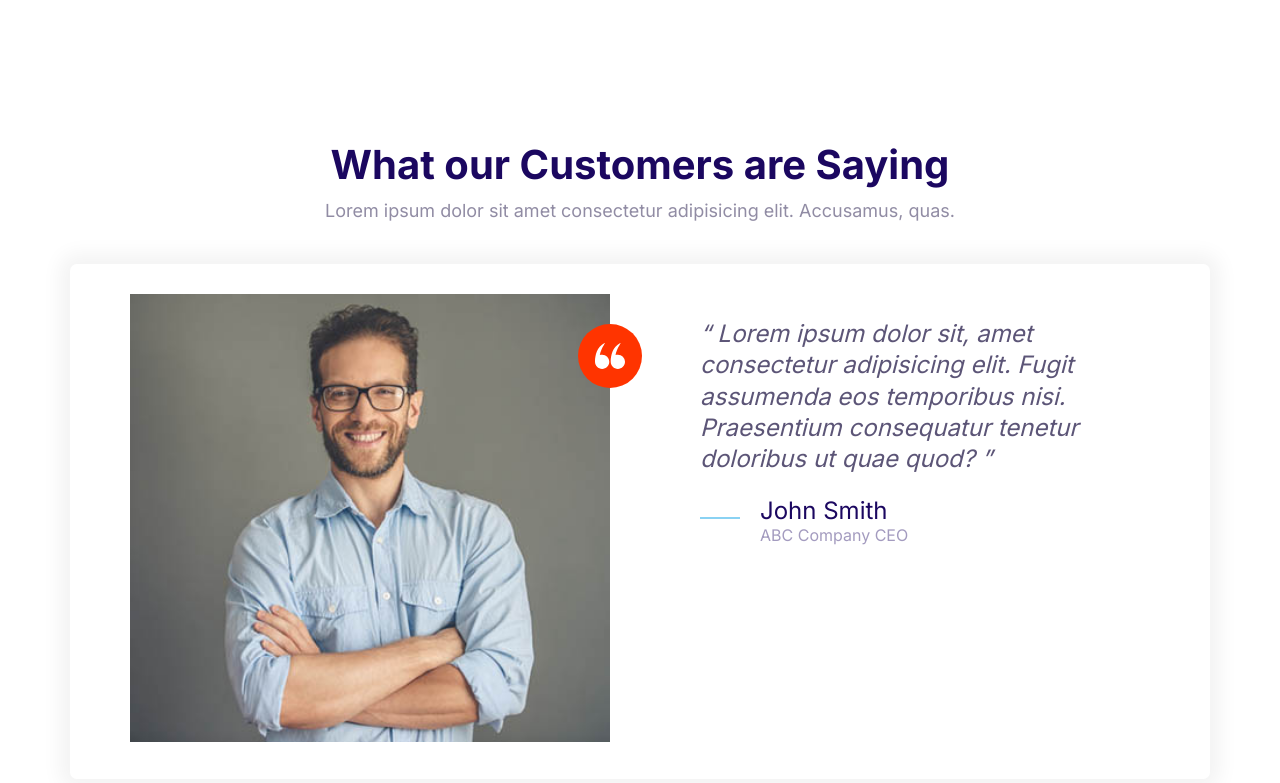
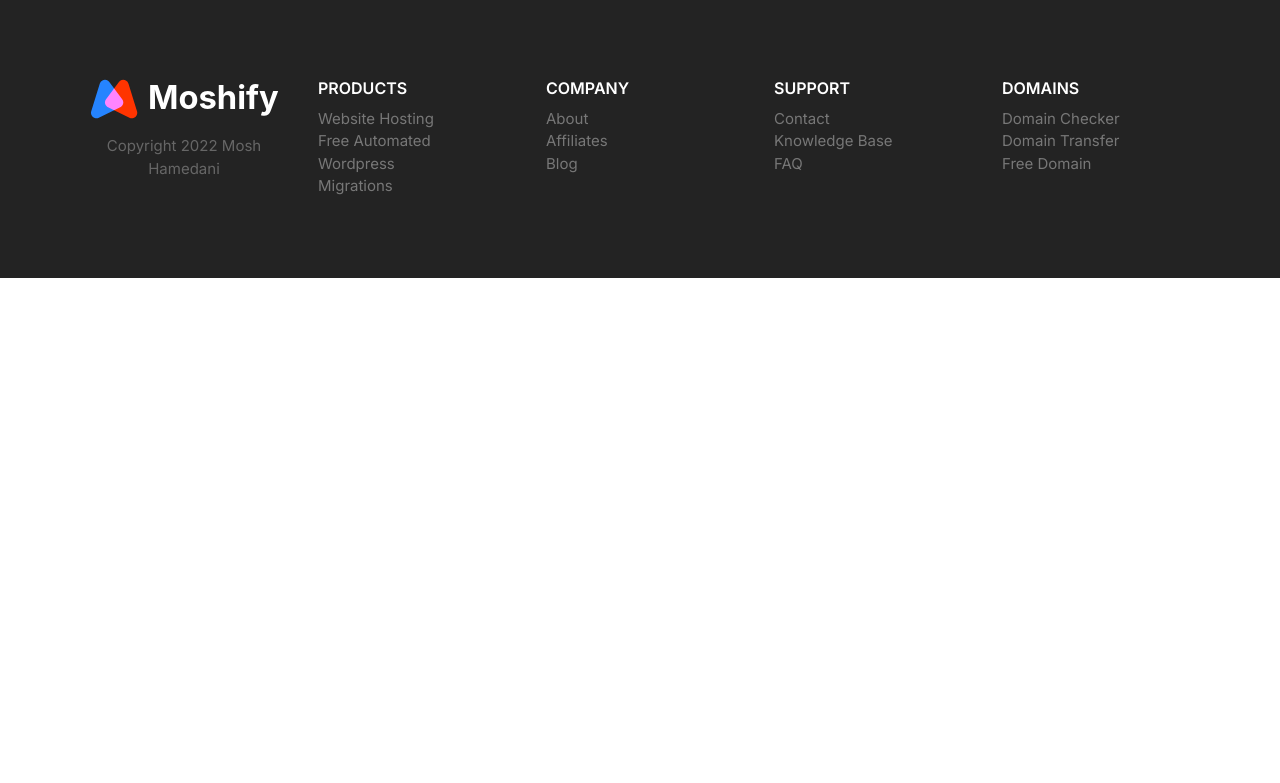
Before and after one commit to Leonard-McCook/Moshify, a plain HTML site: page index.html in a window 1280 px wide. Drawn offline with Linux system fonts and the light colour scheme.

Commit message:
Build footer block.

```diff
--- a/css/styles.css
+++ b/css/styles.css
@@ -16,7 +16,6 @@
 }
 
 /* Typography */
-
 ::selection {
   background: var(--color-primary);
   color: #fff;
@@ -78,16 +77,15 @@ p {
 }
 
 /* Links */
-
 a {
   text-decoration: none;
 }
 
 .link-arrow {
   color: var(--color-accent);
+  text-transform: uppercase;
   font-size: 2rem;
   font-weight: bold;
-  text-transform: uppercase;
 }
 
 .link-arrow::after {
@@ -105,7 +103,6 @@ a {
     font-size: 1.5rem;
   }
 }
-
 /* Badges */
 
 .badge {
@@ -140,9 +137,7 @@ a {
     font-size: 1.2rem;
   }
 }
-
 /* Lists */
-
 .list {
   list-style: none;
   padding-left: 0;
@@ -169,9 +164,7 @@ a {
     padding-left: 0;
   }
 }
-
 /* Icons */
-
 .icon {
   width: 40px;
   height: 40px;
@@ -205,7 +198,6 @@ a {
 }
 
 /* Buttons */
-
 .btn {
   border-radius: 40px;
   border: 0;
@@ -282,7 +274,6 @@ a {
 }
 
 /* Inputs */
-
 .input {
   border-radius: var(--border-radius);
   border: 1px solid var(--color-border);
@@ -317,9 +308,7 @@ a {
     font-size: 1.5rem;
   }
 }
-
 /* Cards */
-
 .card {
   border-radius: 7px;
   box-shadow: 0 0 20px 10px #f3f3f3;
@@ -350,7 +339,6 @@ a {
 }
 
 /* Plans */
-
 .plan {
   transition: transform 0.2s ease-out;
 }
@@ -426,8 +414,8 @@ a {
     font-size: 1.7rem;
   }
 }
+
 /* Media */
-
 .media {
   display: flex;
   margin-bottom: 4rem;
@@ -444,9 +432,7 @@ a {
 .media__image {
   margin-top: 1rem;
 }
-
 /* Quotes */
-
 .quote {
   font-size: 3rem;
   font-style: italic;
@@ -496,7 +482,6 @@ a {
 }
 
 /* Grids */
-
 .grid {
   display: grid;
 }
@@ -514,7 +499,6 @@ a {
 }
 
 /* Testimonials */
-
 .testimonial {
   padding: 3rem;
 }
@@ -535,6 +519,10 @@ a {
 }
 
 @media screen and (min-width: 768px) {
+  .testimonial__image {
+    margin: 0;
+  }
+
   .testimonial .quote,
   .testimonial .quote__author {
     font-size: 2.4rem;
@@ -542,11 +530,11 @@ a {
 
   .testimonial .quote {
     margin-left: 6rem;
+    margin-right: 0;
   }
 }
 
 /* Callouts */
-
 .callout {
   padding: 4rem;
   border-radius: 5px;
@@ -576,6 +564,7 @@ a {
   .callout .grid--1x2 {
     grid-template-columns: 1fr auto;
   }
+
   .callout__content {
     text-align: left;
   }
@@ -587,7 +576,6 @@ a {
 }
 
 /* Collapsibles */
-
 .collapsible__header {
   display: flex;
   justify-content: space-between;
@@ -618,9 +606,7 @@ a {
   max-height: 100vh;
   opacity: 1;
 }
-
 /* Blocks */
-
 .block {
   --padding-vertical: 6rem;
   padding: var(--padding-vertical) 2rem;
@@ -662,7 +648,6 @@ a {
 }
 
 /* Navigation Bar */
-
 .nav {
   background: #000;
   display: flex;
@@ -750,7 +735,6 @@ a {
 }
 
 /* Domain Block */
-
 .block-domain .input-group {
   box-shadow: 0 0 30px 20px #e6ebee;
   border: 0;
@@ -774,9 +758,7 @@ a {
     grid-template-columns: repeat(auto-fit, minmax(10rem, 1fr));
   }
 }
-
 /* Plans Block */
-
 .block-plans .grid {
   gap: 8rem 4rem;
 }
@@ -787,7 +769,6 @@ a {
 }
 
 /* Features */
-
 .feature {
   gap: 4rem 2rem;
   margin: 12rem 0;
@@ -812,7 +793,6 @@ a {
 }
 
 /* Showcase Block */
-
 .block-showcase__image > img {
   width: 100%;
 }
@@ -831,3 +811,83 @@ a {
     max-width: 700px;
   }
 }
+/* Footer */
+.footer {
+  background: #232323;
+}
+
+.footer a {
+  color: #777;
+  transition: color 0.3s;
+}
+
+.footer a:hover {
+  color: #fff;
+}
+
+.footer__section {
+  padding: 2rem;
+  border-bottom: 1px solid #393939;
+}
+
+.footer__section .list {
+  margin: 0;
+}
+
+.footer__heading {
+  text-transform: uppercase;
+  font-weight: 600;
+}
+
+.footer__brand {
+  margin-top: 5rem;
+  text-align: center;
+}
+
+.footer__brand img {
+  /* TODO: Consider refactoring this and applying it to
+  all images. */
+  width: 100%;
+  max-width: 230px;
+}
+
+.footer__copyright {
+  font-size: 2.1rem;
+  color: #fff;
+  opacity: 0.3;
+}
+
+@media screen and (min-width: 768px) {
+  .footer {
+    font-size: 1.5rem;
+  }
+  .footer__sections {
+    grid-template-columns: repeat(auto-fit, minmax(10rem, 1fr));
+  }
+
+  .footer .collapsible__chevron {
+    display: none;
+  }
+
+  .footer .collapsible__content {
+    opacity: 1;
+    max-height: 100%;
+  }
+
+  .footer__brand {
+    order: -1;
+    margin-top: 1rem;
+  }
+
+  .footer__copyright {
+    font-size: 1.5rem;
+  }
+
+  .footer__section {
+    border: 0;
+  }
+
+  .footer__heading {
+    font-size: 1.6rem;
+  }
+}
--- a/index.html
+++ b/index.html
@@ -15,54 +15,74 @@
     <link rel="stylesheet" href="css/styles.css" />
   </head>
   <body>
-    <section class="block">
-      <header class="block__header">
-        <h2>What our Customers are Saying</h2>
-        <p>
-          Lorem ipsum dolor sit amet consectetur adipisicing elit. Accusamus,
-          quas.
-        </p>
+    <footer class="block block--dark footer">
+      <div class="container grid footer__sections">
+        <section class="collapsible collapsible--expanded footer__section">
+          <header class="collapsible__header">
+            <h2 class="collapsible__heading footer__heading">Products</h2>
+            <svg class="icon icon--white collapsible__chevron">
+              <use xlink:href="images/sprite.svg#chevron"></use>
+            </svg>
           </header>
-      <div class="container">
-        <body style="padding: 5rem">
-          <div class="card testimonial">
-            <div class="grid grid--1x2">
-              <div class="testimonial__image">
-                <img
-                  src="images/testimonial.jpg"
-                  alt="A happy, smiling customer"
-                />
-                <span class="icon-container icon-container--accent">
-                  <svg class="icon icon--white icon--small">
-                    <use xlink:href="images/sprite.svg#quotes"></use>
+          <div class="collapsible__content">
+            <ul class="list">
+              <li><a href="#">Website Hosting</a></li>
+              <li><a href="#">Free Automated Wordpress</a></li>
+              <li><a href="#">Migrations</a></li>
+            </ul>
+          </div>
+        </section>
+        <section class="collapsible footer__section">
+          <header class="collapsible__header">
+            <h2 class="collapsible__heading footer__heading">Company</h2>
+            <svg class="icon icon--white collapsible__chevron">
+              <use xlink:href="images/sprite.svg#chevron"></use>
             </svg>
-                </span>
+          </header>
+          <div class="collapsible__content">
+            <ul class="list">
+              <li><a href="#">About</a></li>
+              <li><a href="#">Affiliates</a></li>
+              <li><a href="#">Blog</a></li>
+            </ul>
           </div>
-              <blockquote class="quote">
-                <p class="quote__text">
-                  Lorem ipsum dolor sit, amet consectetur adipisicing elit.
-                  Fugit assumenda eos temporibus nisi. Praesentium consequatur
-                  tenetur doloribus ut quae quod?
-                </p>
-                <footer>
-                  <div class="media">
-                    <div class="media__image">
-                      <svg class="icon icon--primary quote__line">
-                        <use xlink:href="images/sprite.svg#line"></use>
+        </section>
+        <section class="collapsible footer__section">
+          <header class="collapsible__header">
+            <h2 class="collapsible__heading footer__heading">Support</h2>
+            <svg class="icon icon--white collapsible__chevron">
+              <use xlink:href="images/sprite.svg#chevron"></use>
             </svg>
+          </header>
+          <div class="collapsible__content">
+            <ul class="list">
+              <li><a href="#">Contact</a></li>
+              <li><a href="#">Knowledge Base</a></li>
+              <li><a href="#">FAQ</a></li>
+            </ul>
           </div>
-                    <div class="media__body">
-                      <h3 class="media__title quote__author">John Smith</h3>
-                      <p class="quote__organization">ABC Company CEO</p>
+        </section>
+        <section class="collapsible footer__section">
+          <header class="collapsible__header">
+            <h2 class="collapsible__heading footer__heading">Domains</h2>
+            <svg class="icon icon--white collapsible__chevron">
+              <use xlink:href="images/sprite.svg#chevron"></use>
+            </svg>
+          </header>
+          <div class="collapsible__content">
+            <ul class="list">
+              <li><a href="#">Domain Checker</a></li>
+              <li><a href="#">Domain Transfer</a></li>
+              <li><a href="#">Free Domain</a></li>
+            </ul>
           </div>
+        </section>
+        <section class="footer__brand">
+          <img src="images/logo.svg" alt="" />
+          <p class="footer__copyright">Copyright 2022 Mosh Hamedani</p>
+        </section>
       </div>
     </footer>
-              </blockquote>
-            </div>
-          </div>
-        </body>
-      </div>
-    </section>
     <script src="js/main.js"></script>
   </body>
 </html>
```
Also changed, not shown: components/block-footer.html (added, +68 -0 lines). Lines whose indentation alone changed are shown as unchanged.
